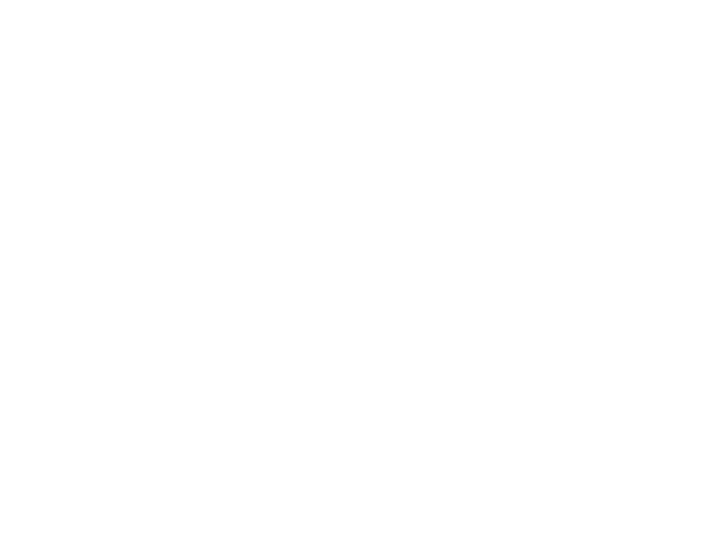
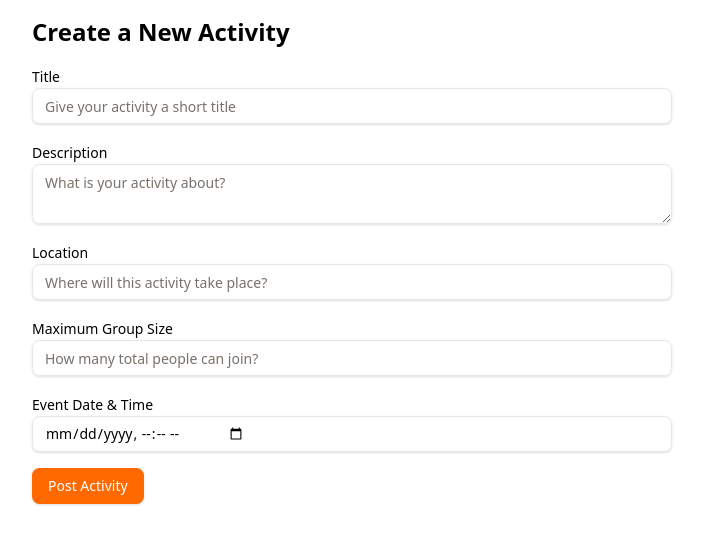
Before and after one commit to 394-w25/ActivityHub, a React (Vite) app: page /create_activity in a window 1280 px wide. Before the commit this address had no page. Shown: the top 544 px of the page, without its empty margins (288-991 px from the left). Built offline with nearby package versions, Linux system fonts and the light colour scheme; no server answers; the HTML template or start-up script is replaced by a standard one.

Commit message:
create-post (#16)
* create-post

* deleted node modules and package lock json

---------

Co-authored-by: Ellie Li <ellieli@Ellies-MacBook-Pro-182.local>

```diff
--- a/package.json
+++ b/package.json
@@ -17,9 +17,11 @@
     "**/*": "prettier --write --ignore-unknown"
   },
   "dependencies": {
+    "@radix-ui/react-checkbox": "^1.1.4",
+    "@radix-ui/react-slot": "^1.1.2",
+    "@radix-ui/react-tooltip": "^1.1.8",
     "@radix-ui/react-avatar": "^1.1.3",
     "@radix-ui/react-label": "^2.1.2",
-    "@radix-ui/react-slot": "^1.1.2",
     "@radix-ui/react-switch": "^1.1.3",
     "@tailwindcss/vite": "^4.0.7",
     "class-variance-authority": "^0.7.1",
--- /dev/null
+++ b/src/components/ActivityForm.jsx
@@ -0,0 +1,134 @@
+import React, { useState } from "react";
+import { Button } from "@/components/ui/button";
+import { Input } from "@/components/ui/input";
+import { Label } from "@/components/ui/label";
+import { Textarea } from "@/components/ui/textarea";
+import {
+  Tooltip,
+  TooltipTrigger,
+  TooltipContent,
+  TooltipProvider,
+} from "@/components/ui/tooltip";
+import { useAuthState, useDbUpdate } from "../hooks/firebase";
+
+const ActivityForm = ({ onSuccess }) => {
+  const [imagePreview, setImagePreview] = useState(null);
+
+  const [user] = useAuthState();
+  const [updateData] = useDbUpdate(
+    user ? `users/${user.uid}/activities` : null,
+  );
+
+  const handleSubmit = async (e) => {
+    e.preventDefault();
+    const formData = new FormData(e.target);
+
+    const title = formData.get("title");
+    const description = formData.get("description");
+    const location = formData.get("location");
+    const groupSize = formData.get("groupSize");
+    const eventTimestamp = formData.get("eventTimestamp");
+
+    if (!user) {
+      console.error("User is not signed in.");
+      return;
+    }
+
+    updateData({
+      [Date.now()]: {
+        title,
+        description,
+        location,
+        groupSize: parseInt(groupSize, 10),
+        eventTimestamp,
+        creationTimestamp: Date.now(),
+        posterUid: user.uid,
+      },
+    });
+
+    console.log("Activity posted successfully!");
+
+    if (onSuccess) {
+      onSuccess();
+    }
+  };
+
+  return (
+    <form onSubmit={handleSubmit} className="space-y-4">
+      {/* Title */}
+      <div>
+        <Label htmlFor="title">Title</Label>
+        <Input
+          id="title"
+          name="title"
+          type="text"
+          placeholder="Give your activity a short title"
+          required
+        />
+      </div>
+
+      {/* Description */}
+      <div>
+        <Label htmlFor="description">Description</Label>
+        <Textarea
+          id="description"
+          name="description"
+          placeholder="What is your activity about?"
+          required
+        />
+      </div>
+
+      {/* Location */}
+      <div>
+        <Label htmlFor="location">Location</Label>
+        <Input
+          id="location"
+          name="location"
+          type="text"
+          placeholder="Where will this activity take place?"
+          required
+        />
+      </div>
+
+      {/* Group Size + Tooltip */}
+      <div>
+        <TooltipProvider>
+          <Tooltip>
+            <TooltipTrigger asChild>
+              <Label htmlFor="groupSize">Maximum Group Size</Label>
+            </TooltipTrigger>
+            <TooltipContent>
+              <p>Include yourself in this number.</p>
+            </TooltipContent>
+          </Tooltip>
+        </TooltipProvider>
+        <Input
+          id="groupSize"
+          name="groupSize"
+          type="number"
+          min="1"
+          placeholder="How many total people can join?"
+          required
+        />
+      </div>
+
+      {/* Event Date/Time */}
+      <div>
+        <Label htmlFor="eventTimestamp">Event Date & Time</Label>
+        <Input
+          id="eventTimestamp"
+          name="eventTimestamp"
+          type="datetime-local"
+          required
+        />
+      </div>
+
+      {/* Submit Button */}
+      <Button type="submit" variant="default">
+        Post Activity
+      </Button>
+    </form>
+  );
+};
+
+export default ActivityForm;
--- a/src/components/Dispatcher.jsx
+++ b/src/components/Dispatcher.jsx
@@ -1,12 +1,13 @@
 import { Routes, Route, BrowserRouter } from "react-router-dom";
 import OnboardingFlow from "./OnboardingFlow";
+import CreateActivityPage from "@/pages/CreateActivityPage";
 import UserProfile from "./UserProfile";
 
 const Dispatcher = () => {
   return (
     <BrowserRouter>
       <Routes>
-        {/* <Route path="/create_activity" element={<CreateActivityPage />} /> */}
+        <Route path="/create_activity" element={<CreateActivityPage />} />
         <Route path="/" element={<OnboardingFlow />} />
         <Route path="/user_profile" element={<UserProfile />} />
       </Routes>
--- a/src/components/ui/button.jsx
+++ b/src/components/ui/button.jsx
@@ -9,8 +9,7 @@
   {
     variants: {
       variant: {
-        default:
-          "bg-stone-900 text-stone-50 shadow hover:bg-stone-900/90 dark:bg-stone-50 dark:text-stone-900 dark:hover:bg-stone-50/90",
+        default: "bg-orange-500 text-white shadow hover:bg-orange-600",
         destructive:
           "bg-red-500 text-stone-50 shadow-sm hover:bg-red-500/90 dark:bg-red-900 dark:text-stone-50 dark:hover:bg-red-900/90",
         outline:
--- /dev/null
+++ b/src/components/ui/input.jsx
@@ -0,0 +1,20 @@
+import * as React from "react";
+
+import { cn } from "@/lib/utils";
+
+const Input = React.forwardRef(({ className, type, ...props }, ref) => {
+  return (
+    <input
+      type={type}
+      className={cn(
+        "flex h-9 w-full rounded-md border border-stone-200 bg-transparent px-3 py-1 text-base shadow-sm transition-colors file:border-0 file:bg-transparent file:text-sm file:font-medium file:text-stone-950 placeholder:text-stone-500 focus-visible:outline-none focus-visible:ring-1 focus-visible:ring-stone-950 disabled:cursor-not-allowed disabled:opacity-50 md:text-sm dark:border-stone-800 dark:file:text-stone-50 dark:placeholder:text-stone-400 dark:focus-visible:ring-stone-300",
+        className,
+      )}
+      ref={ref}
+      {...props}
+    />
+  );
+});
+Input.displayName = "Input";
+
+export { Input };
--- a/src/components/ui/label.jsx
+++ b/src/components/ui/label.jsx
@@ -1,5 +1,6 @@
 import * as React from "react";
 import * as LabelPrimitive from "@radix-ui/react-label";
+import { cva } from "class-variance-authority";
 
 import { cn } from "@/lib/utils";
 
--- /dev/null
+++ b/src/components/ui/textarea.jsx
@@ -0,0 +1,19 @@
+import * as React from "react";
+
+import { cn } from "@/lib/utils";
+
+const Textarea = React.forwardRef(({ className, ...props }, ref) => {
+  return (
+    <textarea
+      className={cn(
+        "flex min-h-[60px] w-full rounded-md border border-stone-200 bg-transparent px-3 py-2 text-base shadow-sm placeholder:text-stone-500 focus-visible:outline-none focus-visible:ring-1 focus-visible:ring-stone-950 disabled:cursor-not-allowed disabled:opacity-50 md:text-sm dark:border-stone-800 dark:placeholder:text-stone-400 dark:focus-visible:ring-stone-300",
+        className,
+      )}
+      ref={ref}
+      {...props}
+    />
+  );
+});
+Textarea.displayName = "Textarea";
+
+export { Textarea };
--- /dev/null
+++ b/src/components/ui/tooltip.jsx
@@ -0,0 +1,29 @@
+import * as React from "react";
+import * as TooltipPrimitive from "@radix-ui/react-tooltip";
+
+import { cn } from "@/lib/utils";
+
+const TooltipProvider = TooltipPrimitive.Provider;
+
+const Tooltip = TooltipPrimitive.Root;
+
+const TooltipTrigger = TooltipPrimitive.Trigger;
+
+const TooltipContent = React.forwardRef(
+  ({ className, sideOffset = 4, ...props }, ref) => (
+    <TooltipPrimitive.Portal>
+      <TooltipPrimitive.Content
+        ref={ref}
+        sideOffset={sideOffset}
+        className={cn(
+          "z-50 overflow-hidden rounded-md bg-stone-900 px-3 py-1.5 text-xs text-stone-50 animate-in fade-in-0 zoom-in-95 data-[state=closed]:animate-out data-[state=closed]:fade-out-0 data-[state=closed]:zoom-out-95 data-[side=bottom]:slide-in-from-top-2 data-[side=left]:slide-in-from-right-2 data-[side=right]:slide-in-from-left-2 data-[side=top]:slide-in-from-bottom-2 dark:bg-stone-50 dark:text-stone-900",
+          className,
+        )}
+        {...props}
+      />
+    </TooltipPrimitive.Portal>
+  ),
+);
+TooltipContent.displayName = TooltipPrimitive.Content.displayName;
+
+export { Tooltip, TooltipTrigger, TooltipContent, TooltipProvider };
--- a/src/hooks/firebase.js
+++ b/src/hooks/firebase.js
@@ -47,6 +47,7 @@
         displayName: user.displayName,
         email: user.email,
         photoURL: user.photoURL,
+        activities: {},
       });
     }
   } catch (error) {
--- /dev/null
+++ b/src/pages/CreateActivityPage.jsx
@@ -0,0 +1,17 @@
+import React from "react";
+import ActivityForm from "../components/ActivityForm";
+
+const CreateActivityPage = () => {
+  const handleSuccess = () => {
+    console.log("Activity posted successfully");
+  };
+
+  return (
+    <div className="max-w-2xl mx-auto p-4">
+      <h1 className="text-2xl font-bold mb-4">Create a New Activity</h1>
+      <ActivityForm onSuccess={handleSuccess} />
+    </div>
+  );
+};
+
+export default CreateActivityPage;
```
Also changed, not shown: 1 other file (tests, documents, lock files or other folders).
